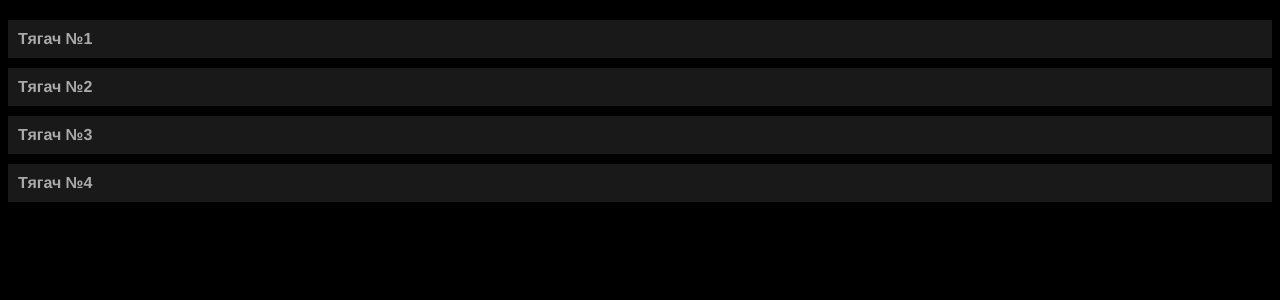
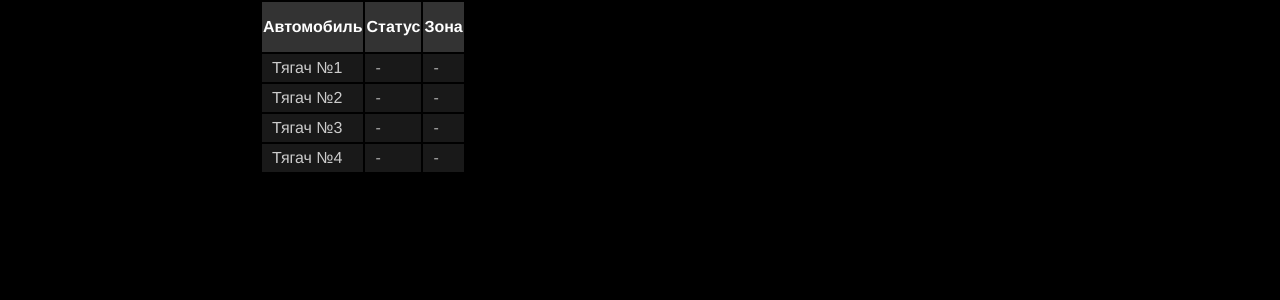
Before and after one commit to mtungusov/pik-cars-dashboard-frontend, a Vue app: page / in a window 1280 px wide. Shown: the top 300 px of the page. Built offline with nearby package versions, Linux system fonts and the light colour scheme; no server answers.

Commit message:
change layout to table

```diff
--- a/src/App.vue
+++ b/src/App.vue
@@ -1,6 +1,13 @@
 <template>
   <div id="app">
-    <tracker v-for="tracker in trackers" :key="tracker.id" :tracker="tracker"></tracker>
+    <table>
+      <tr>
+        <th>Автомобиль</th>
+        <th>Статус</th>
+        <th>Зона</th>
+      </tr>
+      <tracker v-for="tracker in trackers" :key="tracker.id" :tracker="tracker"></tracker>
+    </table>
   </div>
 </template>
 
@@ -48,14 +55,34 @@ export default {
 </script>
 
 <style>
+  html, body {
+    margin: 0;
+    padding: 0;
+    height: 100%;
+  }
   body {
     background-color: black;
+    display: block;
+    margin: 0 auto;
   }
   #app {
     font-family: Helvetica, Arial, sans-serif;
     -webkit-font-smoothing: antialiased;
     -moz-osx-font-smoothing: grayscale;
     color: #2c3e50;
-    margin-top: 20px;
+    width: 760px;
+    margin: 0 auto;
+    /*margin-top: 20px;*/
+    /*margin: 10px auto;*/
+    /*display: flex;*/
+    /*flex-direction: column;*/
+    /*border: 1px solid red;*/
   }
+  th {
+    color: white;
+    font-weight: bold;
+    height: 3em;
+    background-color: #333;
+  }
+
 </style>
--- a/src/components/Tracker.vue
+++ b/src/components/Tracker.vue
@@ -1,9 +1,14 @@
 <template>
-  <div class="tracker">
-    <span class="tracker_label">{{ tracker.label }}</span><br>
-    <div v-if="tracker.status">Статус: <span v-bind:class="statusColor">{{ stat_ru }}</span> <time-counter :changedAtTime="tracker.status.changed_at"></time-counter></div>
-    <div v-if="tracker.zone && tracker.zone.label">Зона: {{ tracker.zone.label }} <time-counter :changedAtTime="tracker.zone.changed_at"></time-counter></div>
-  </div>
+  <tr class="tracker">
+    <td class="tracker_label">{{ tracker.label }}</td>
+    <td class="tracker_status" v-if="tracker.status"><span v-bind:class="statusColor">{{ stat_ru }}</span><br><time-counter :changedAtTime="tracker.status.changed_at"></time-counter></td><td v-else>-</td>
+    <td v-if="tracker.zone && tracker.zone.label">{{ tracker.zone.label }}<br><time-counter :changedAtTime="tracker.zone.changed_at"></time-counter></td><td v-else>-</td>
+  </tr>
+  <!--<div class="tracker">-->
+    <!--<span class="tracker_label">{{ tracker.label }}</span>-->
+    <!--<div v-if="tracker.zone && tracker.zone.label">Зона: {{ tracker.zone.label }} <time-counter :changedAtTime="tracker.zone.changed_at"></time-counter></div><div v-else>Зона: -</div>-->
+    <!--<div class="tracker_status" v-if="tracker.status">Статус: <span v-bind:class="statusColor">{{ stat_ru }}</span> <time-counter :changedAtTime="tracker.status.changed_at"></time-counter></div><div v-else>Статус: -</div>-->
+  <!--</div>-->
 </template>
 
 <script>
@@ -26,7 +31,7 @@ export default {
       switch (_st) {
         case 'moving': return 'движется'
         case 'stopped': return 'стоит'
-        case 'parked': return 'запаркован'
+        case 'parked': return 'стоит'
         default: return 'не ясно'
       }
     },
@@ -40,23 +45,26 @@ export default {
 </script>
 
 <style scoped>
-  div.tracker {
+  td {
+    padding: 5px 10px;
+  }
+  .tracker {
     color: #aaa;
     background-color: rgba(50, 50, 50, 0.5);
-    margin-bottom: 10px;
-    padding: 10px;
   }
-  span.tracker_label {
-    font-weight: bold;
+  .tracker_label {
+    color: #ccc;
+    /*font-weight: bold;*/
+    margin: 0;
   }
   span.parked {
-      color: white;
+      color: indianred;
   }
   span.moving {
-      color: darkgreen;
+    color: darkgreen;
   }
   span.stopped {
-      color: darkred;
+    color: indianred;
   }
 
 </style>
```
